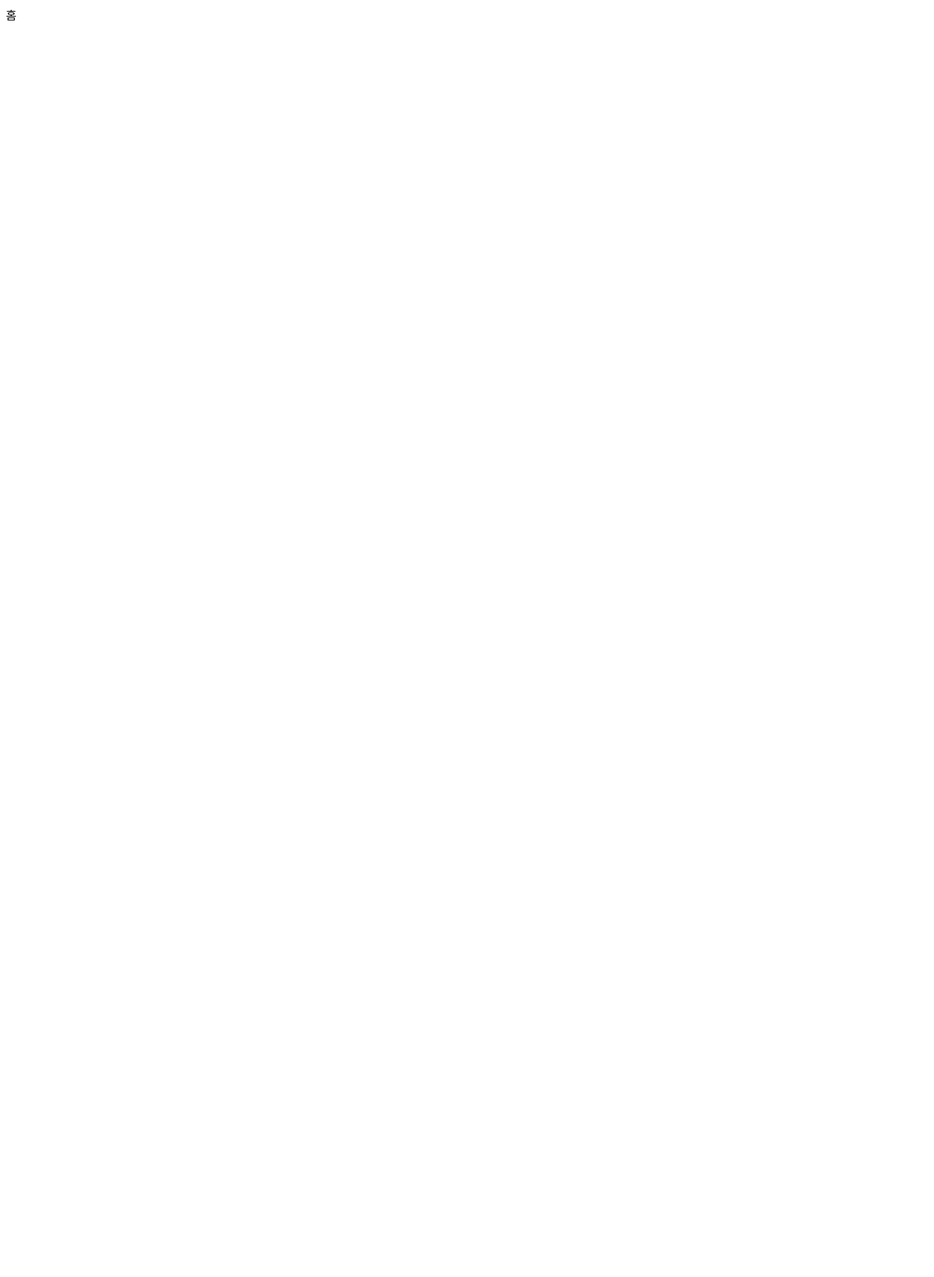
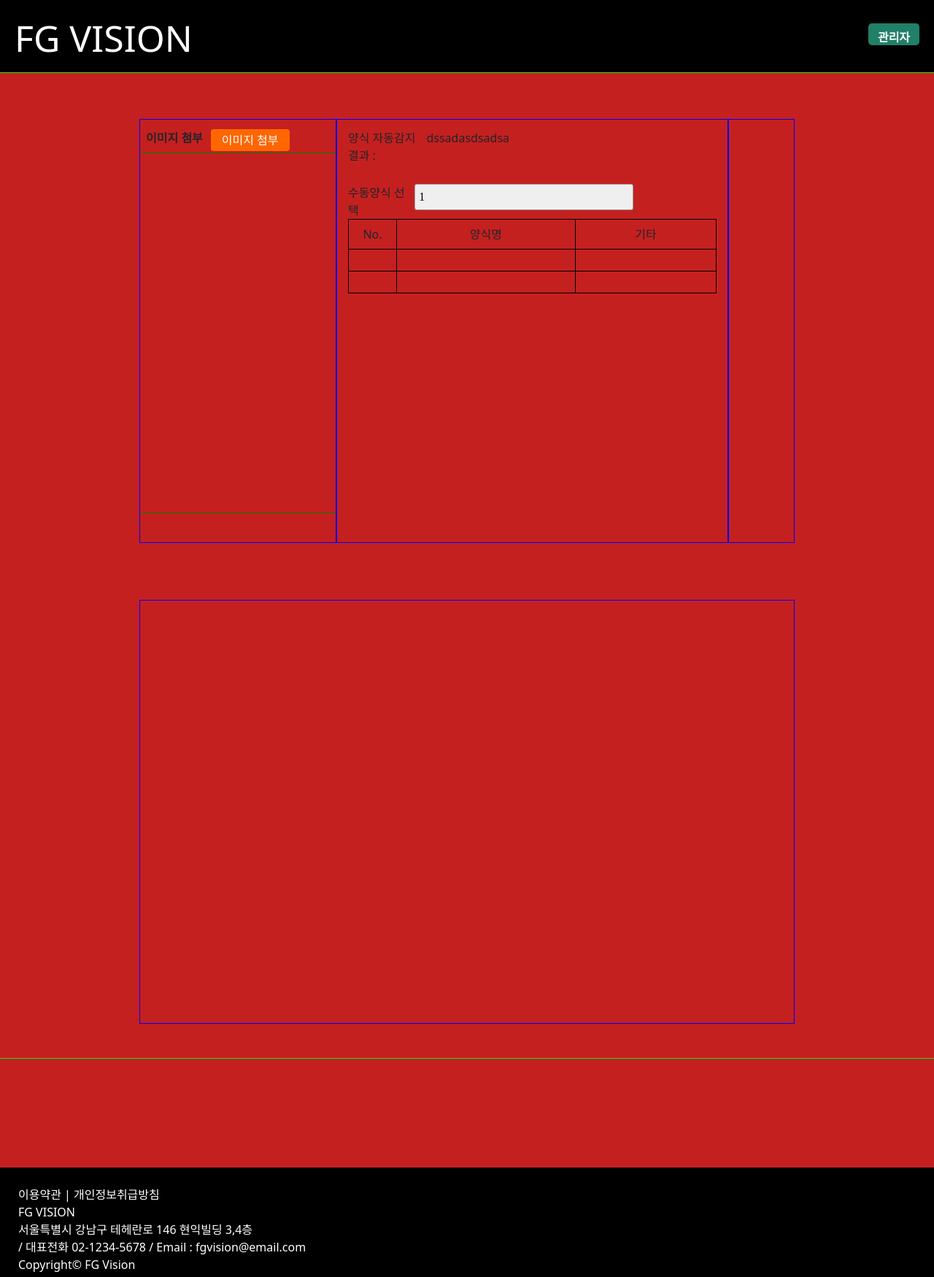
Before and after one commit to RockhoRockho/FG_Vision, a Django app: page / in a window 1280 px wide. Before the commit the page is almost empty. Shown: the whole page at 73% size. Before the commit the page ends 29 px from the top, so only its background shows below. Run offline with Django 4.2, Linux system fonts and the light colour scheme; some libraries are stand-ins or nearby versions.

Commit message:
base.html 수정

```diff
--- a/VISION/templates/admin_form_make.html
+++ b/VISION/templates/admin_form_make.html
@@ -1,6 +1,6 @@
 {% extends "base.html" %}
 
-{% block title %} {% endblock %}
+{% block title %}FG VISION {% endblock %}
 
 {% block script %} {% endblock %}
 
--- /dev/null
+++ b/static/css/base.css
@@ -0,0 +1,48 @@
+body {
+  padding: 0;
+  margin: 0;
+}
+#header {
+  width: 100%;
+  height: 100px;
+  background-color: rgb(0, 0, 0);
+}
+.head {
+  padding: 5px;
+  color: white;
+}
+.head > div:first-child {
+  float: left;
+  /* outline: 1px solid red; */
+  font-size: 50px;
+  margin-top: 10px;
+  margin-left: 15px;
+}
+.head > div:last-child {
+  float: right;
+  /* outline: 1px solid red; */
+  margin-top: 27px;
+  margin-right: 15px;
+  width: 70px;
+  height: 30px;
+  color: white;
+  font-weight: bold;
+  background-color: rgb(32, 128, 104);
+  border-radius: 5px;
+  text-align: center;
+  padding-top: 7px;
+}
+/* ------------------------  footer  ------------------------- */
+footer {
+  /* width: 100%; */
+  height: 150px;
+  background-color: rgb(0, 0, 0);
+  color: white;
+  padding-top: 10px;
+  padding-left: 25px;
+}
+.footer {
+  /* outline: 1px solid red; */
+  margin-top: 15px;
+  width: 50%;
+}
--- /dev/null
+++ b/static/css/home.css
@@ -0,0 +1,92 @@
+#container {
+    width: 100%;
+    height: 1500px;
+    background-color: rgb(197, 32, 32);
+    position: relative;
+}
+
+.wrap {
+    /* width: 80%; */
+    height: 90%;
+    /* position: relative; */
+    padding-top: 5%;
+    padding-left: 15%;
+    padding-right: 15%;
+    outline: 1px solid rgb(22, 236, 14);
+}
+
+.wrap>div {
+    float: left;
+    outline: 1px solid blue;
+}
+
+.btndiv {
+    margin-top: 5%;
+    margin-left: 3%;
+    float: left;
+    width: 50%;
+    height: 15%;
+}
+
+.insert_img {
+    margin-top: 5%;
+    margin-left: 3%;
+    float: left;
+    width: 30%;
+    height: 15%;
+    font-weight: bold;
+}
+
+.file_btn {
+    /* display: none; */
+    padding: 3px 15px;
+    background-color: #FF6600;
+    border-radius: 4px;
+    color: white;
+    cursor: pointer;
+}
+
+.prepre {
+    margin-top: 17%;
+    width: 100%;
+    height: 85%;
+    outline: 1px solid green;
+}
+
+.ans {
+    margin-top: 2.5%;
+    margin-left: 3%;
+    float: left;
+    width: 100%;
+    height: 10%;
+}
+
+select {
+    width:300px;
+    padding:5px;
+    border:1px solid #999;
+    font-family:'Nanumgothic';
+    border-radius:3px;
+    -webkit-appearance: none;
+    -moz-appearance: none;
+    appearance : none;
+}
+
+.table{
+    border: 1px solid black;
+    border-collapse: collapse;
+    margin-top: 15%;
+}
+.table td{
+    border: 1px solid black;
+    height: 30px;
+}
+.table tr{
+    border-left: none;
+}
+tr td:first-child{
+    border-left: none;
+}
+tr td:last-child{
+    border-right: none;
+}
--- /dev/null
+++ b/static/js/home.js
@@ -0,0 +1,11 @@
+function preview(event) {
+  var reader = new FileReader();
+
+  reader.onload = function (event) {
+    var img = document.createElement("img");
+    img.setAttribute("src", event.target.result);
+    document.querySelector("div.prepre").appendChild(img).style.width='300px';
+  };
+
+  reader.readAsDataURL(event.target.files[0]);
+}
--- /dev/null
+++ b/templates/base.html
@@ -0,0 +1,48 @@
+{% load static %}
+<!DOCTYPE html>
+<html lang="ko">
+<head>
+    <meta charset="UTF-8">
+    <meta http-equiv="X-UA-Compatible" content="IE=edge">
+    <meta name="viewport" content="width=device-width, initial-scale=1.0">
+    <link href="{% static 'css/bootstrap.min.css' %}" rel="stylesheet">
+    <link href="{% static 'css/base.css' %}" rel="stylesheet">
+    <script src="{% static 'js/bootstrap.bundle.min.js' %}"></script>
+    {% block script %}
+    {% endblock %}
+    <title>{% block title %}{% endblock %}</title>
+
+    {% block stylesheet %}
+	{% endblock %}
+</head>
+<body>
+    <!-- header -->
+    {% block herder %}
+    <div id="header">
+        <div class="head">
+            <div>FG VISION</div>
+            <div>관리자</div>
+        </div>
+    </div>
+    {% endblock %}
+    <!-- body -->
+    <main class="site-main ">
+        {% block contents %}
+        <br><br><br><br><br><br><br><br><br><br><br><br><br><br><br><br><br><br><br><br><br><br><br><br><br><br><br>
+        {% endblock %}
+    </main>
+
+    <!-- footer -->
+    {% block footer %}
+    <footer>
+        <div class="footer">
+            이용약관 | 개인정보취급방침<br>
+            FG VISION<br>
+            서울특별시 강남구 테헤란로 146 현익빌딩 3,4층<br>
+            / 대표전화 02-1234-5678 / Email : fgvision@email.com<br>
+            Copyright© FG Vision
+        </div>
+    </footer>
+    {% endblock %}
+</body>
+</html>
--- a/templates/home.html
+++ b/templates/home.html
@@ -1,12 +1,94 @@
-<!DOCTYPE html>
-<html lang="en">
-<head>
-    <meta charset="UTF-8">
-    <meta http-equiv="X-UA-Compatible" content="IE=edge">
-    <meta name="viewport" content="width=device-width, initial-scale=1.0">
-    <title>Document</title>
-</head>
-<body>
-    홈
-</body>
-</html>
+{% extends "base.html" %}
+
+{% block title %}FG VISION{% endblock %}
+
+
+
+{% block script %}
+<script>
+    function preview(event) {
+        var reader = new FileReader();
+
+        reader.onload = function (event) {
+            var img = document.createElement("img");
+            img.setAttribute("src", event.target.result);
+            document.querySelector("div.prepre").appendChild(img).style.width='100%';
+        };
+
+        reader.readAsDataURL(event.target.files[0]);
+    }
+</script>
+{% endblock %}
+
+{% block stylesheet %}
+{% load static %}
+<link href="{% static 'css/home.css' %}" rel="stylesheet">
+<link href="{% static 'js/home.js' %}" rel="stylesheet">
+{% endblock %}
+
+{% block contents %}
+<div id="container">
+    <div class="wrap">
+        <div class="one" style="width: 30%; height: 45%;">
+            <div class="insert_img">이미지 첨부</div>
+            <div class="btndiv">
+                <label class="file_btn" for="input_file">이미지 첨부</label>
+                <input type="file" id="input_file" style="display: none;" onchange="preview(event);">
+            </div>
+            <div class="prepre"></div>
+        </div>
+        <div class="two" style="width: 60%; height: 45%;">
+            <div class="ans">
+                <div style="float: left; width: 20%;">양식 자동감지 결과 :</div>
+                <div style="float: left; width: 35%;">dssadasdsadsa</div>
+                <div style="clear: both; width: 17%; float: left; margin-top: 5%;">수동양식 선택</div>
+                <div style="float: left; width: 70%; margin-top: 5%;">
+                    <select id="select_list">
+                        <option selected>1</option>
+                        <option>2</option>
+                        <option>3</option>
+                        <option>4</option>
+                        <option>5</option>
+                        <option>6</option>
+                        <option>7</option>
+                        <option>8</option>
+                        <option>9</option>
+                        <option>10</option>
+                        <option>11</option>
+                        <option>12</option>
+                        <option>13</option>
+                        <option>14</option>
+                        <option>15</option>
+                        <option>16</option>
+                    </select>
+                </div>
+                <div style="clear: both;">
+                    <table class="table" style="width: 94%;">
+                        <tbody style="width: 90%;">
+                            <tr style="width: 90%;">
+                                <td style="width:13%; text-align: center;">No.</td>
+                                <td style="width:48%; text-align: center;">양식명</td>
+                                <td style="width:38%; text-align: center;">기타</td>
+                            </tr>
+                            <tr>
+                                <td></td>
+                                <td></td>
+                                <td></td>
+                            </tr>
+                            <tr>
+                                <td></td>
+                                <td></td>
+                                <td></td>
+                            </tr>
+                        </tbody>
+                    </table>
+                </div>
+            </div>
+        </div>
+        <div class="three" style="width: 10%; height: 45%; margin-bottom: 5%;"></div>
+        <hr>
+        <div class="four" style="width: 100%; margin-top: 4%; height: 45%;"></div>
+    </div>
+</div>
+<div style="clear: both;"></div>
+{% endblock %}
```
Also changed, not shown: VISION/templates/base.html (deleted, +0 -29 lines).
